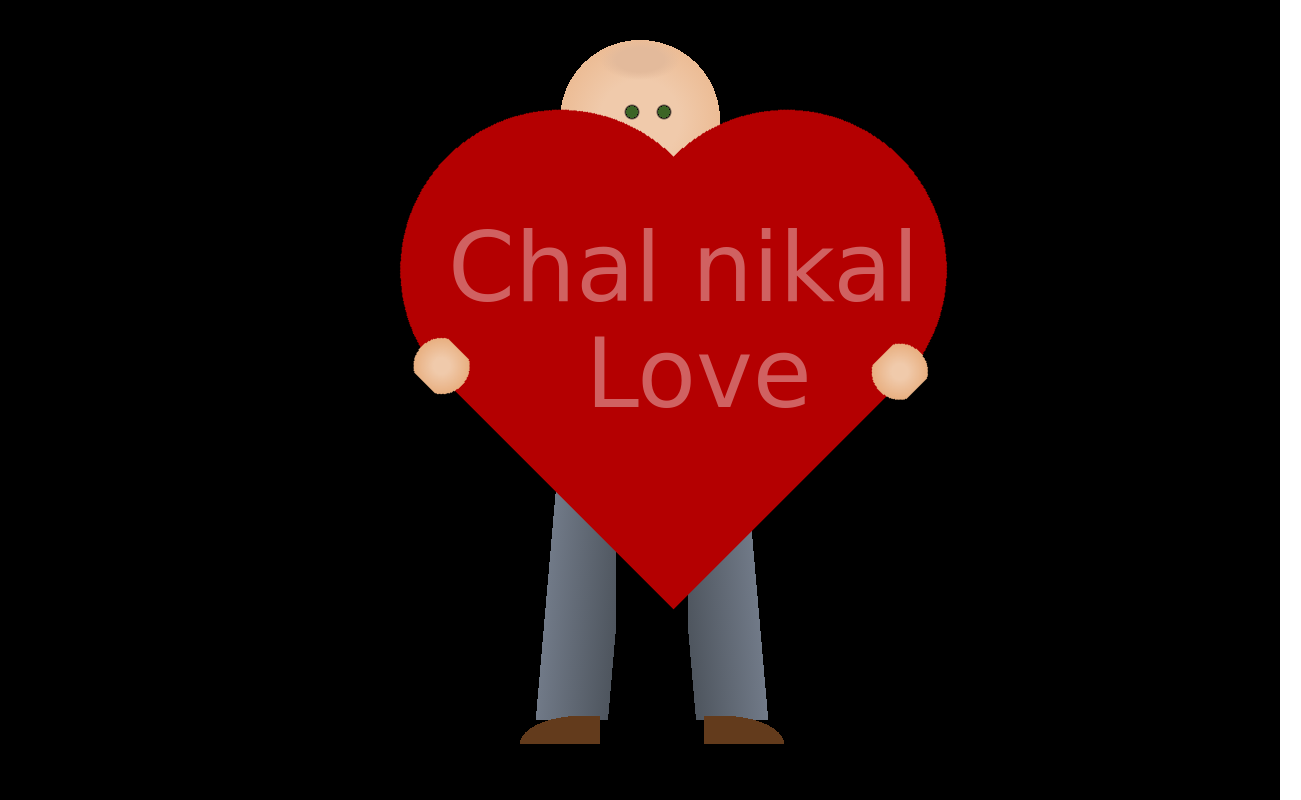
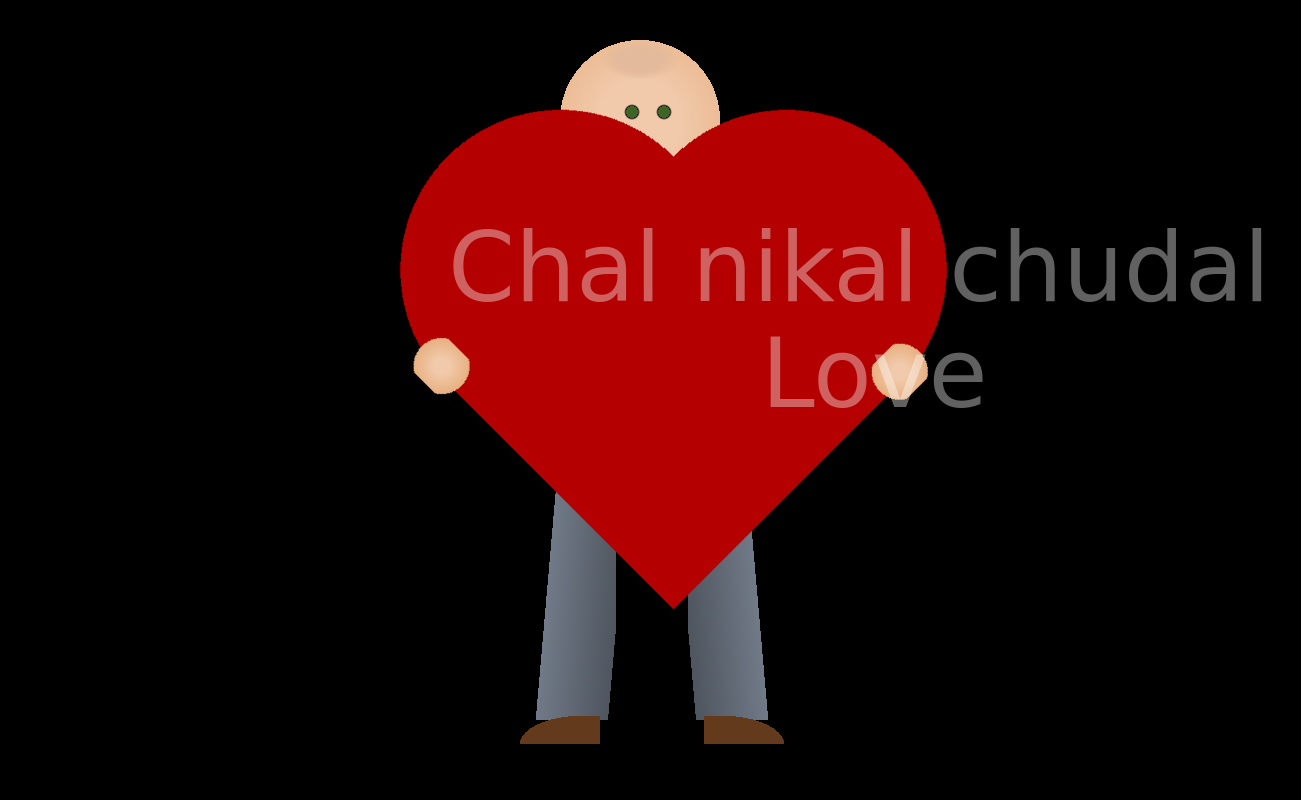
Before and after one commit to atomics2005/Fuck.github.io, a plain HTML site: page new.html in a window 1280 px wide. Shown: the top 800 px of the page, 1301 px wide, since content can reach past the window. Drawn offline with Linux system fonts and the light colour scheme.

Commit message:
Update style.css

```diff
--- a/style.css
+++ b/style.css
@@ -94,7 +94,7 @@ div.beloved:after {
   display: flex;
   position: absolute;
   white-space: pre;
-  content: "Chal nikal \a Love";
+  content: "Chal nikal chudal \a Love";
 
   text-align: center;
   line-height: 1.1;
```
